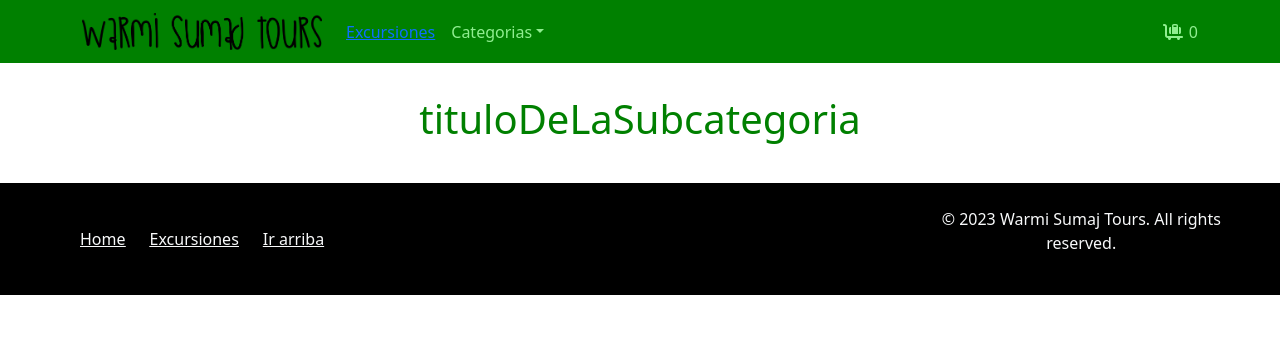
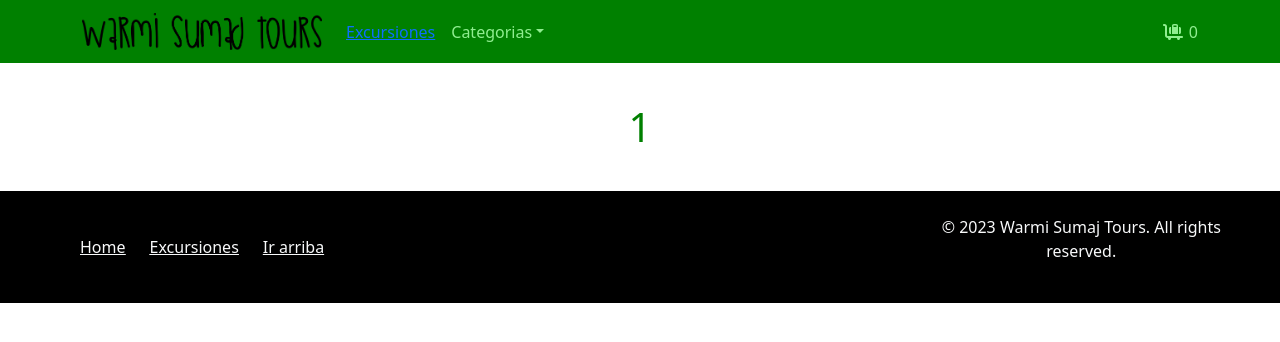
Before and after one commit to ignacioiglesias8/PF-React-Iglesias, a React (Create React App) app: page /subcategoria/1 in a window 1280 px wide. Shown: the top 342 px of the page. Built offline with nearby package versions, Linux system fonts and the light colour scheme.

Commit message:
corrigiendo clase 9: filtrado por categoría

```diff
--- a/src/components/ItemListContainer.jsx
+++ b/src/components/ItemListContainer.jsx
@@ -7,7 +7,6 @@
     const [tours,setTours] = useState([])
 
     const {subCategoryId} = useParams()
-    console.log(subCategoryId)
 
     useEffect(() => {
         const asyncFunc = subCategoryId ? getTourBySubCategory : getTours
@@ -24,6 +23,7 @@
     return (
     <div className="listContainer">
         <h1>{title}</h1>
+        <h1>{subCategoryId}</h1>
         <ItemList tours={tours}/>
     </div>
     );
--- a/src/router/MainRouter.jsx
+++ b/src/router/MainRouter.jsx
@@ -1,5 +1,5 @@
 import React from "react";
-import { BrowserRouter, Routes, Route } from "react-router-dom";
+import { BrowserRouter, Routes, Route, useParams } from "react-router-dom";
 import NavBar from "../components/NavBar";
 import ItemListContainer from "../components/ItemListContainer";
 import ItemDescriptionContainer from '../components/ItemDescriptionContainer';
@@ -9,6 +9,8 @@
 import { getTourBySubCategory } from "../listadoTours";
 
 const MainRouter = () => {
+  const { subCategoryId } = useParams();
+
   return (
       <BrowserRouter>
         <NavBar />
@@ -16,7 +18,7 @@
           <Route exact path="/" element= {<Home/>}/>
           <Route path="/excursiones" element= {<Excursiones/>}/>
           <Route path='/item/:itemId' element= {<ItemDescriptionContainer/>}/>
-          <Route path='/subcategoria/:subCategoryId' element={<ItemListContainer title={"tituloDeLaSubcategoria"} getTours={getTourBySubCategory} />}/>
+          <Route path='/subcategoria/:subCategoryId' element={<ItemListContainer title={subCategoryId} getTours={getTourBySubCategory} />}/>
           <Route path='*' element= {<h1>Error</h1>}/>
         </Routes>
         <Footer />
```
